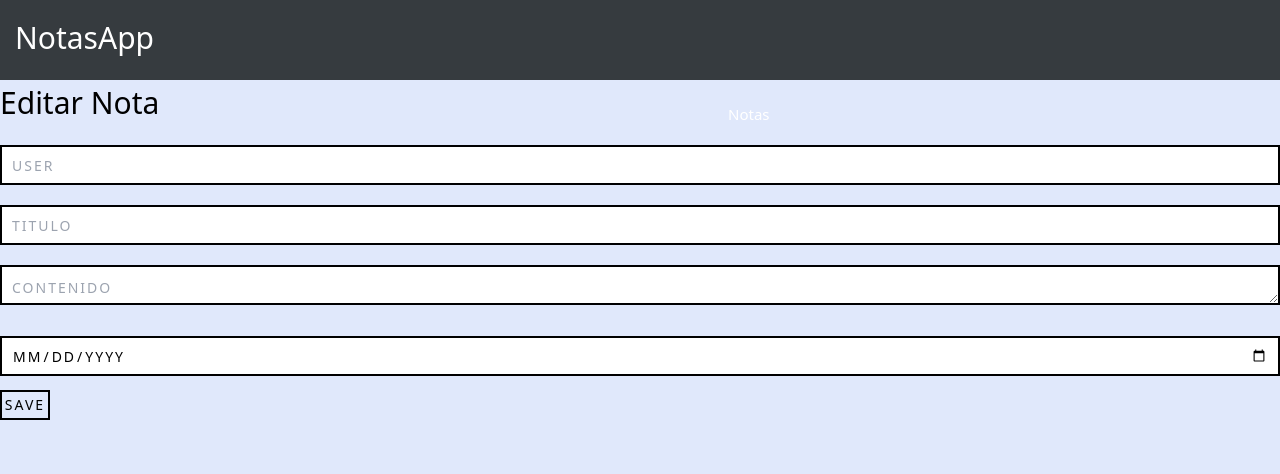
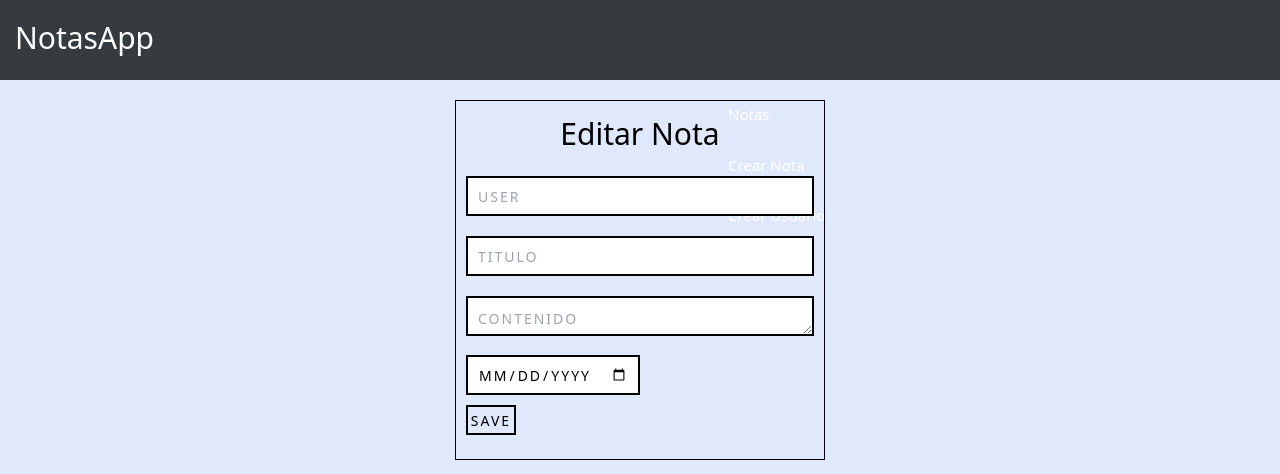
Before and after one commit to SvM-16/SebastianVallejo_Prueba_sps, a React (Vite) app in the folder stack_react/: page /CrearNota in a window 1280 px wide. Shown: the top 474 px of the page. Built offline with nearby package versions, Linux system fonts and the light colour scheme.

Commit message:
pages notas avanzando

```diff
--- a/stack_react/src/Pages/Crear_nota/CrearNota.css
+++ b/stack_react/src/Pages/Crear_nota/CrearNota.css
@@ -0,0 +1,69 @@
+.crear{
+    display: flex;
+    justify-content: center;
+}
+
+.formularioNotas{
+    width: 370px;
+    height: 360px;
+    border: 1px solid black;
+    padding: 10px;
+    margin-top: 20px;
+}
+
+.input1{
+    margin-top: 20px;
+    width: 100%;
+    height: 40px;
+    padding: 10px;
+    transition: .2s linear;
+    border: 2.5px solid black;
+    font-size: 14px;
+    text-transform: uppercase;
+    letter-spacing: 2px;
+}
+
+.input1:focus {
+    outline: none;
+    border: 0.5px solid black;
+    box-shadow: -5px -5px 0px black;
+}
+
+.input_btn{
+    display: flex;
+    flex-direction: column;
+}
+
+.input2{
+    margin-top: 8px;
+    width: 50%;
+    height: 40px;
+    padding: 10px;
+    transition: .2s linear;
+    border: 2.5px solid black;
+    font-size: 14px;
+    text-transform: uppercase;
+    letter-spacing: 2px;
+}
+
+.input2:focus {
+    outline: none;
+    border: 0.5px solid black;
+    box-shadow: -5px -5px 0px black;
+}
+
+.btn1{
+    margin-top: 10px;
+    width: 50px;
+    height: 30px;
+    transition: .2s linear;
+    border: 2.5px solid black;
+    font-size: 14px;
+    text-transform: uppercase;
+    letter-spacing: 2px;
+}
+
+.btn1:hover{
+    background-color: black;
+    color: white;
+}
--- a/stack_react/src/Pages/Crear_nota/CrearNota.jsx
+++ b/stack_react/src/Pages/Crear_nota/CrearNota.jsx
@@ -38,11 +38,13 @@ function CrearNota() {
             <h1 className='crear'>
               {isEditing ? "Crear Nota" : "Editar Nota"}
             </h1>
-            <input className="input" type="text" name="" id="" placeholder="User" {...register("nombre")} defaultValue={notaToEdit?.nombre || ""}/>
-            <input className="input" type="text" name="" id="" placeholder="Titulo" {...register("titulo")} defaultValue={notaToEdit?.titulo || ""}/>
-            <textarea className="input" rows="4" cols="90" name="" id="" placeholder="Contenido" {...register("informacion")} defaultValue={notaToEdit?.informacion || ""}/>
-            <input className="input" type="date" name="" id="" placeholder="Fecha" {...register("date")} defaultValue={notaToEdit?.date || ""}/>
-            <button className='btn'>save</button>
+            <input className="input1" type="text" name="" id="" placeholder="User" {...register("nombre")} defaultValue={notaToEdit?.nombre || ""}/>
+            <input className="input1" type="text" name="" id="" placeholder="Titulo" {...register("titulo")} defaultValue={notaToEdit?.titulo || ""}/>
+            <textarea className="input1" rows="4" cols="90" name="" id="" placeholder="Contenido" {...register("informacion")} defaultValue={notaToEdit?.informacion || ""}/>
+            <div className='input_btn'>
+              <input className="input2" type="date" name="" id="" placeholder="Fecha" {...register("date")} defaultValue={notaToEdit?.date || ""}/>
+              <button className='btn1'>save</button>
+            </div>
           </form>
         </div>
       </div>
```
